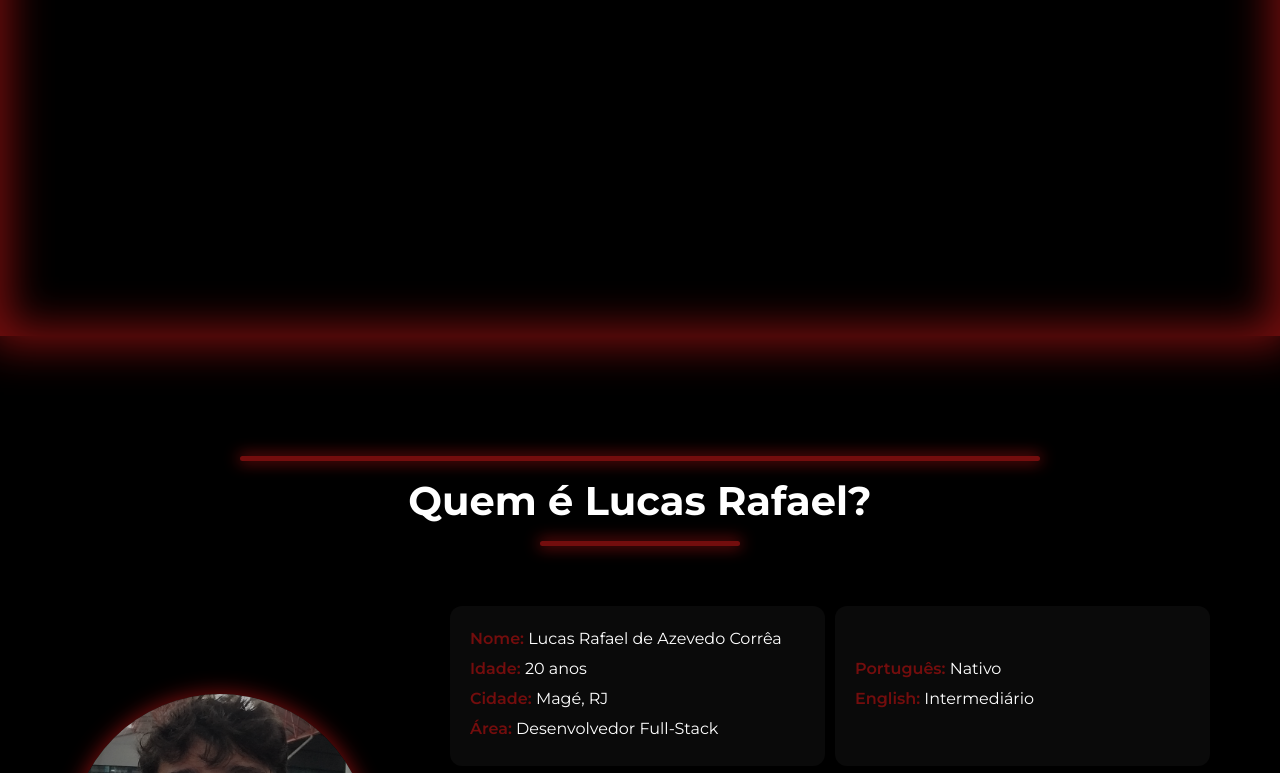
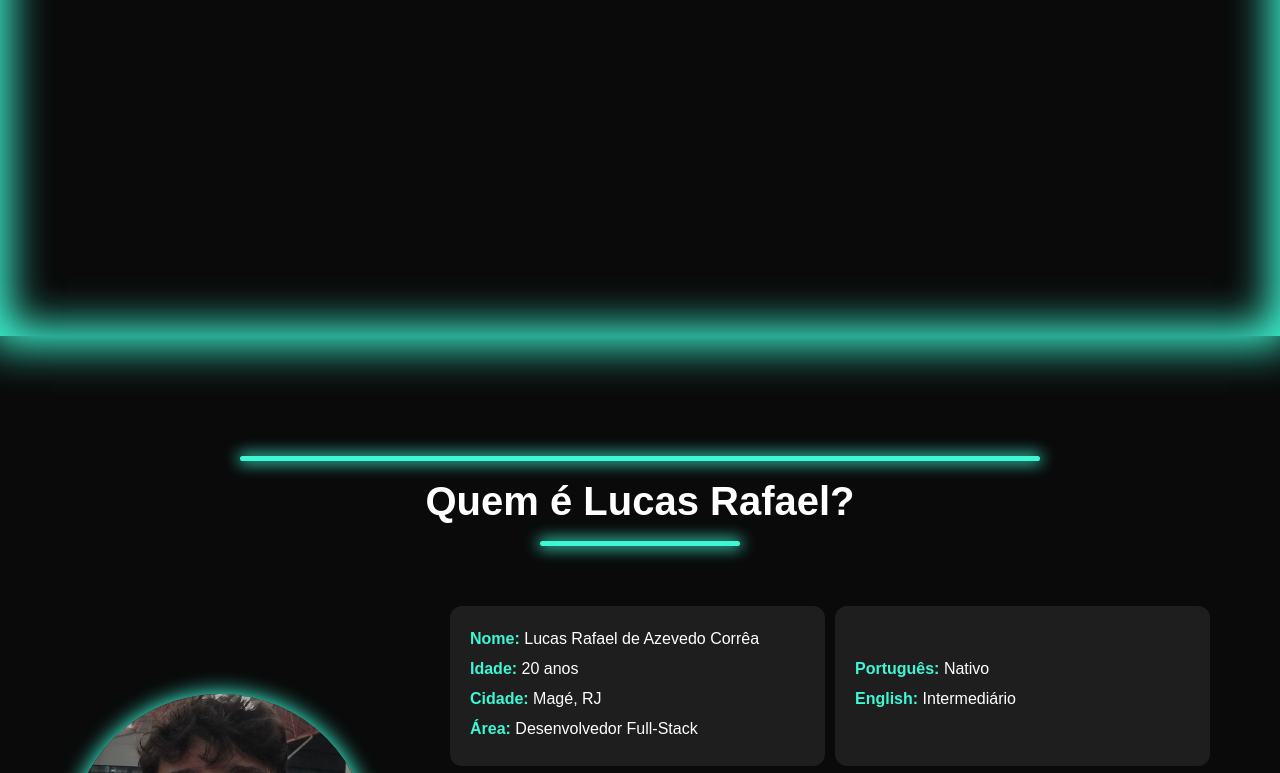
Before and after one commit to SharpShards/portfolio, a plain HTML site: page index.html in a window 1280 px wide. Shown: the part 464-1237 px from the top of the page. Drawn offline with Linux system fonts and the light colour scheme.

Commit message:
[style] Atualização de paleta de cores e fontes de texto

```diff
--- a/assets/css/style.css
+++ b/assets/css/style.css
@@ -1,9 +1,9 @@
-@import url('https://fonts.googleapis.com/css2?family=Montserrat:wght@300;400;500;600;700&display=swap');
+@import url('https://fonts.googleapis.com/css2?family=Rubik:ital,wght@0,300..900;1,300..900&display=swap');
 
 :root{
-    --prin: #730d0d;
-    --secun: #000;
-    --cont: #0a0a0a;
+    --prin: #3DF7D5;
+    --secun: #0A0A0A;
+    --cont: #1E1E1E;
     --text: #FFF;
 }
 
@@ -24,6 +24,8 @@ body::-webkit-scrollbar{
 body::-webkit-scrollbar-thumb{
     background-color: var(--prin);
 }
+
+/*********************************************************************************************/
 
 @keyframes bordas{
     0%{
```
